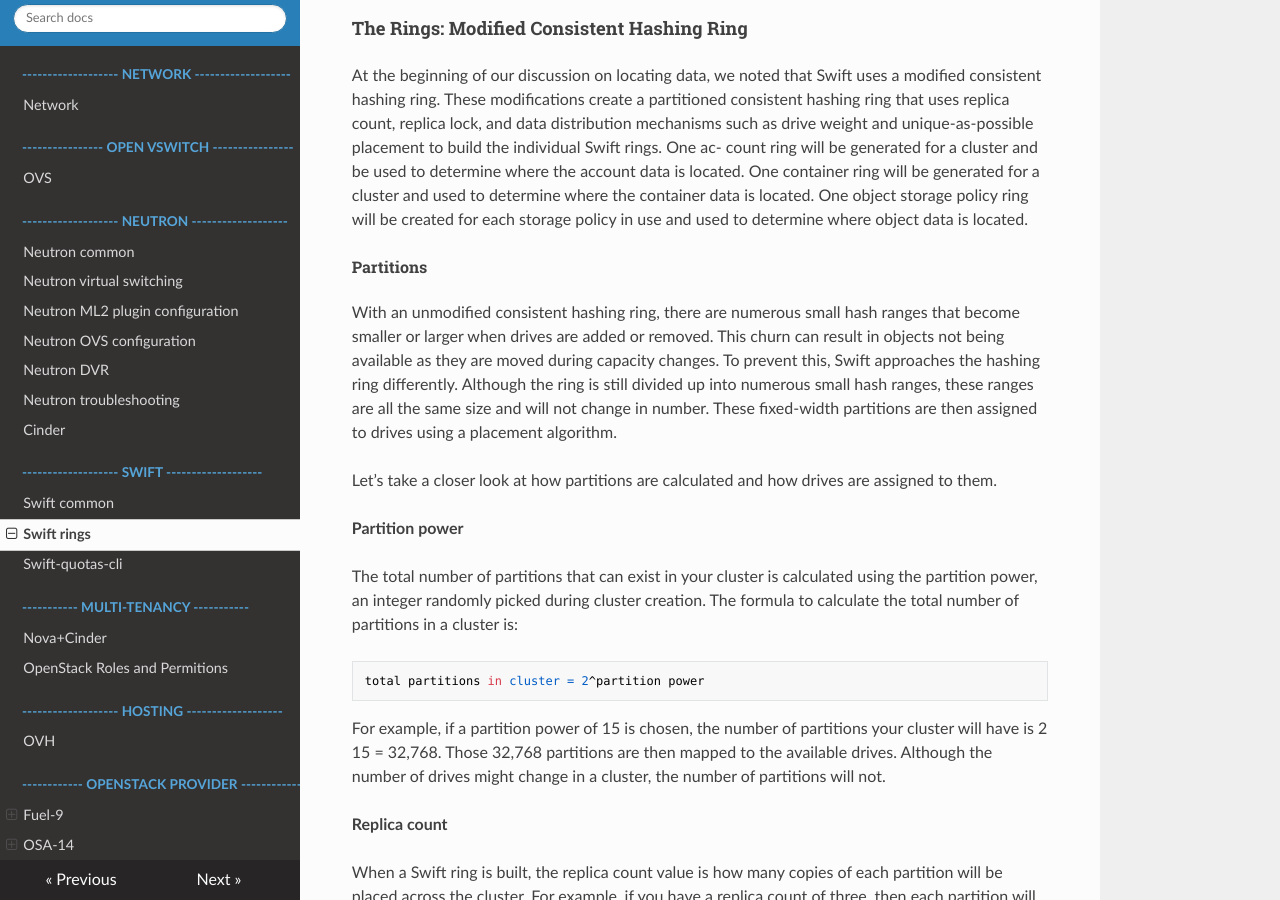
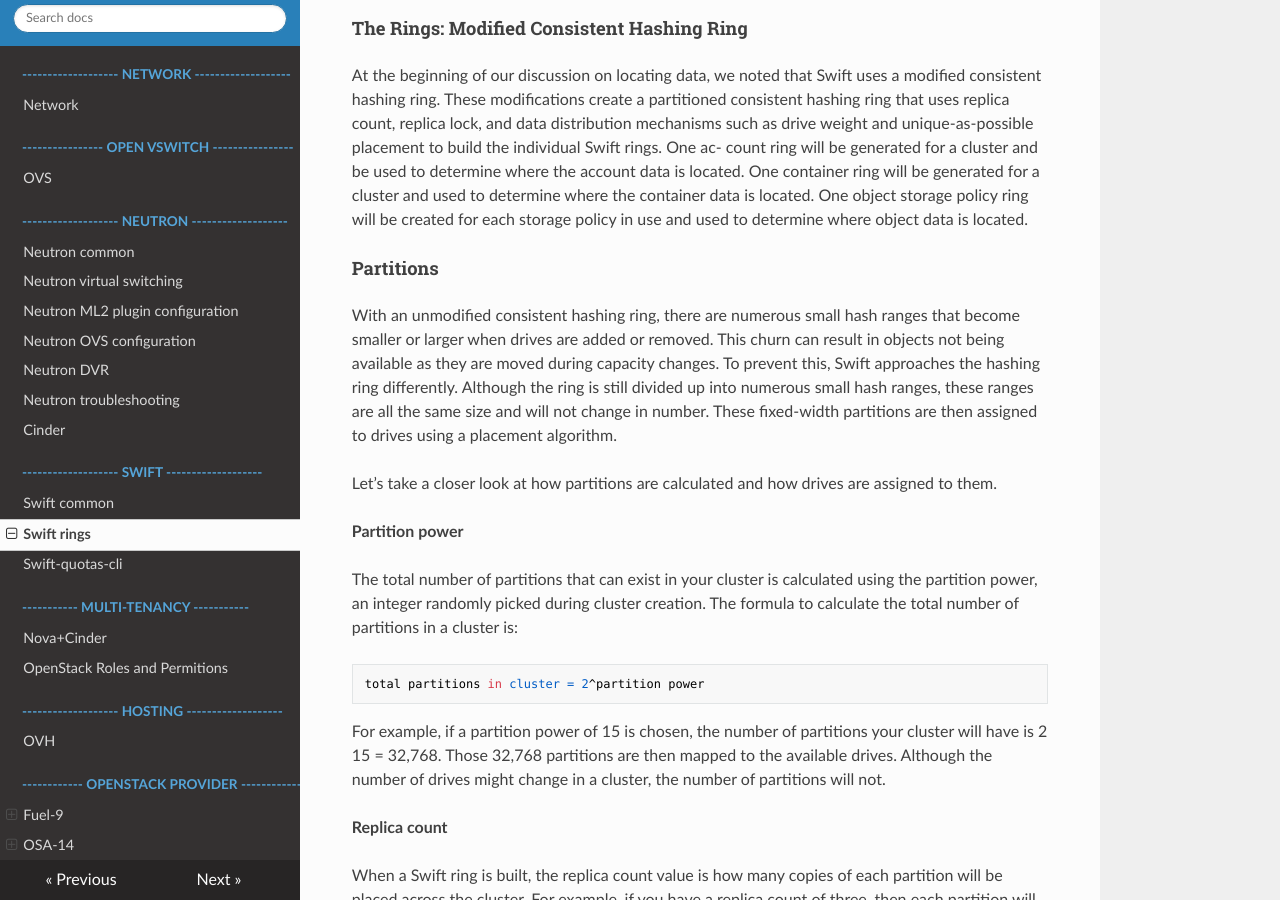
Before and after one commit to andrew-shyshenko/docs, an MkDocs documentation site: the page built from docs/swift/swift-rings.md, in a window 1280 px wide and 900 px high, scrolled down 4236 px. Built offline with MkDocs 1.6.1, drawn with Linux system fonts in a browser that asks for light colours; nearby versions of some CDN libraries; old or Windows-style settings are respelled for this version of MkDocs.

```diff
--- a/docs/swift/swift-rings.md
+++ b/docs/swift/swift-rings.md
@@ -24,7 +24,7 @@ it is effective for encyclopedias, we will need more sophisticated hash function
 storing data on multiple drives.
 
 
-####Ring Basics: Hash Functions
+#### Ring Basics: Hash Functions
 
 Before we take a closer look at consistent hashing in Swift, let’s cover basic hashing by
 looking at how we can use a hash function to determine where to store objects. Hashing
@@ -156,7 +156,7 @@ where the container data is located. One object storage policy ring will be crea
 each storage policy in use and used to determine where object data is located.
 
 
-###### Partitions
+#### Partitions
 
 With an unmodified consistent hashing ring, there are numerous small hash ranges that
 become smaller or larger when drives are added or removed. This churn can result in
```
